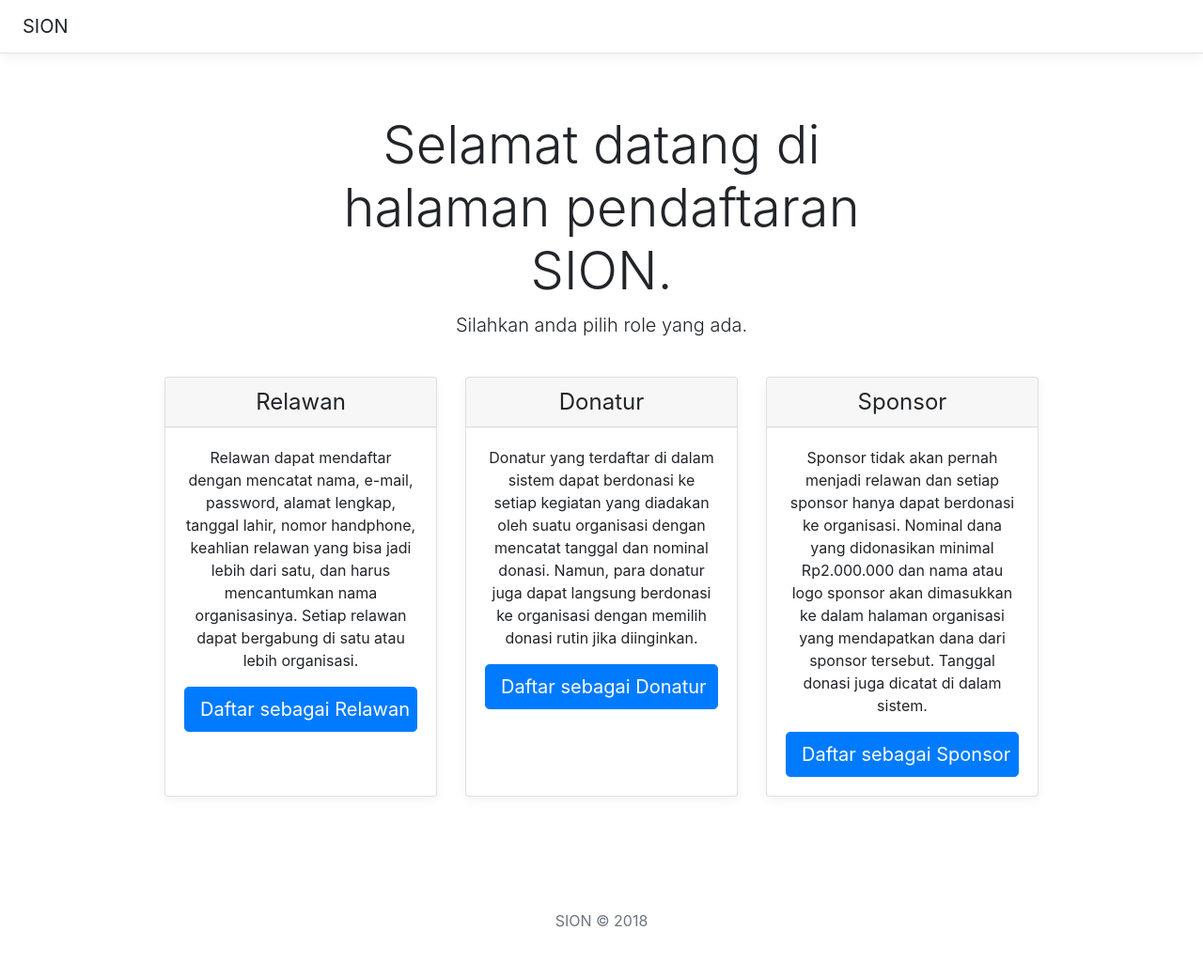
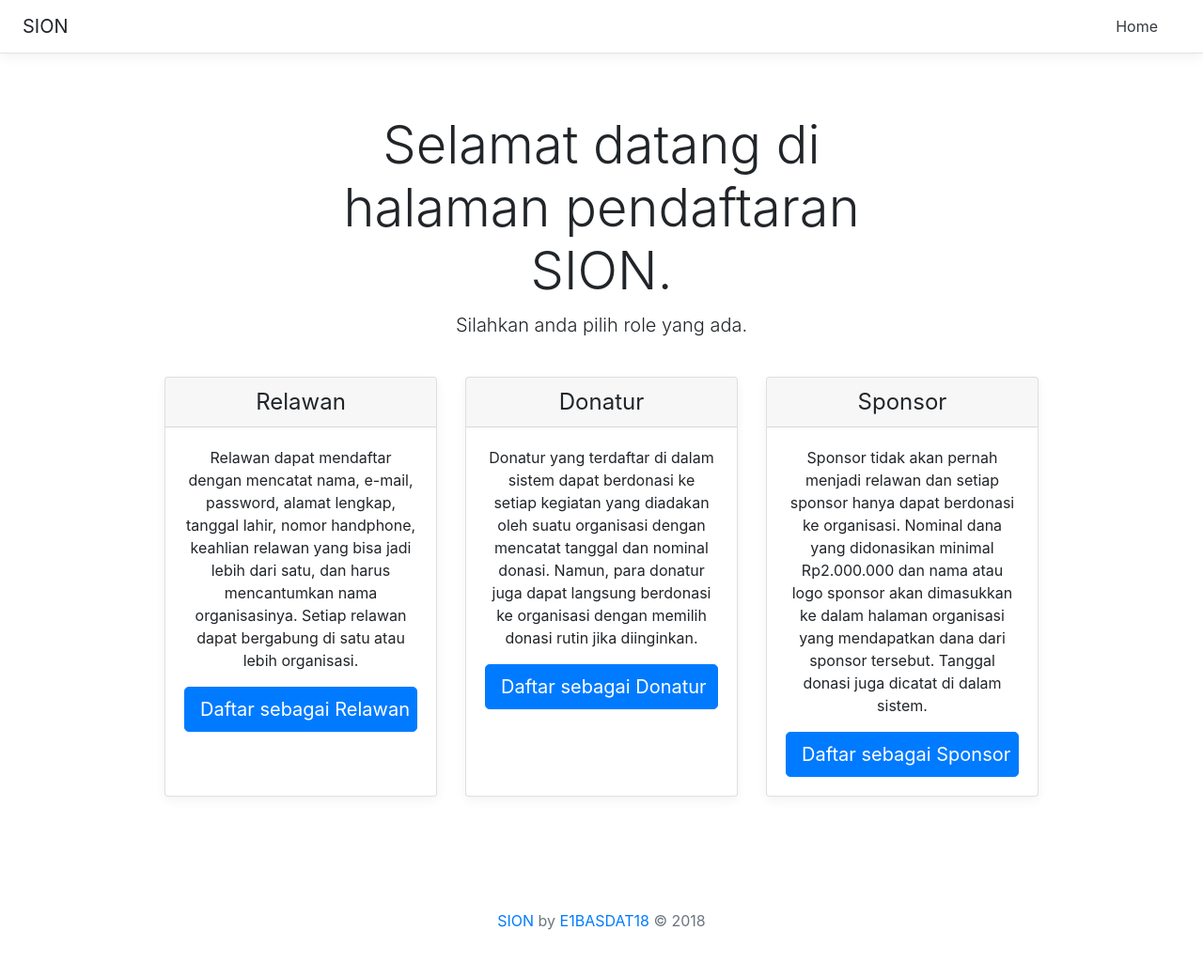
Before and after one commit to argaghulamahmad/nonprofit-information-system, a Flask app: page /register in a window 1280 px wide. Shown: the whole page at 94% size. Run offline with Flask 2, Linux system fonts and the light colour scheme; some libraries are stand-ins or nearby versions.

Commit message:
Update 'templates' directory Update/add some element such as copyright label and nav for some html templates.

```diff
--- a/templates/dashboard.html
+++ b/templates/dashboard.html
@@ -126,8 +126,10 @@
                     </footer>
                 {% endif %}
             </div>
+            <footer class="my-5 pt-5 text-muted text-center text-small">
+                <p class="mb-1"><a href="/">SION</a> by <a href="https://gitlab.com/KelompokE1Basdat2018/SION-FLASK">E1BASDAT18</a> © 2018</p>
+            </footer>
         </div>
-
         <!-- Bootstrap core JavaScript
         ================================================== -->
         <!-- Placed at the end of the document so the pages load faster -->
--- a/templates/index.html
+++ b/templates/index.html
@@ -44,7 +44,7 @@
 
     <footer class="mastfoot mt-auto">
         <div class="inner">
-            <p>SION © 2018</p>
+            <p><a href="/">SION</a> by <a href="https://gitlab.com/KelompokE1Basdat2018/SION-FLASK">E1BASDAT18</a> © 2018</p>
         </div>
     </footer>
 </div>
--- a/templates/register-donatur.html
+++ b/templates/register-donatur.html
@@ -136,7 +136,7 @@
             </div>
 
             <footer class="my-5 pt-5 text-muted text-center text-small">
-                <p class="mb-1">SION © 2018</p>
+                <p class="mb-1"><a href="/">SION</a> by <a href="https://gitlab.com/KelompokE1Basdat2018/SION-FLASK">E1BASDAT18</a> © 2018</p>
             </footer>
         </div>
 
--- a/templates/register-relawan.html
+++ b/templates/register-relawan.html
@@ -171,7 +171,7 @@
             </div>
 
             <footer class="my-5 pt-5 text-muted text-center text-small">
-                <p class="mb-1">SION © 2018</p>
+                <p class="mb-1"><a href="/">SION</a> by <a href="https://gitlab.com/KelompokE1Basdat2018/SION-FLASK">E1BASDAT18</a> © 2018</p>
             </footer>
         </div>
 
--- a/templates/register-sponsor.html
+++ b/templates/register-sponsor.html
@@ -150,7 +150,7 @@
             </div>
 
             <footer class="my-5 pt-5 text-muted text-center text-small">
-                <p class="mb-1">SION © 2018</p>
+                <p class="mb-1"><a href="/">SION</a> by <a href="https://gitlab.com/KelompokE1Basdat2018/SION-FLASK">E1BASDAT18</a> © 2018</p>
             </footer>
         </div>
 
--- a/templates/register.html
+++ b/templates/register.html
@@ -26,6 +26,9 @@
 
         <div class="d-flex flex-column flex-md-row align-items-center p-3 px-md-4 mb-3 bg-white border-bottom box-shadow">
             <h5 class="my-0 mr-md-auto font-weight-normal">SION</h5>
+            <nav class="my-2 my-md-0 mr-md-3">
+                <a class="p-2 text-dark" href="/">Home</a>
+            </nav>
         </div>
 
         <div class="pricing-header px-3 py-3 pt-md-5 pb-md-4 mx-auto text-center">
@@ -86,7 +89,8 @@
                 </div>
             </div>
             <footer class="my-5 pt-5 text-muted text-center text-small">
-                <p class="mb-1">SION © 2018</p>
+                <p class="mb-1"><a href="/">SION</a> by <a href="https://gitlab.com/KelompokE1Basdat2018/SION-FLASK">E1BASDAT18</a>
+                    © 2018</p>
             </footer>
         </div>
     {% endif %}
```
Also changed, not shown: templates/login.html (+4 -3 lines).
